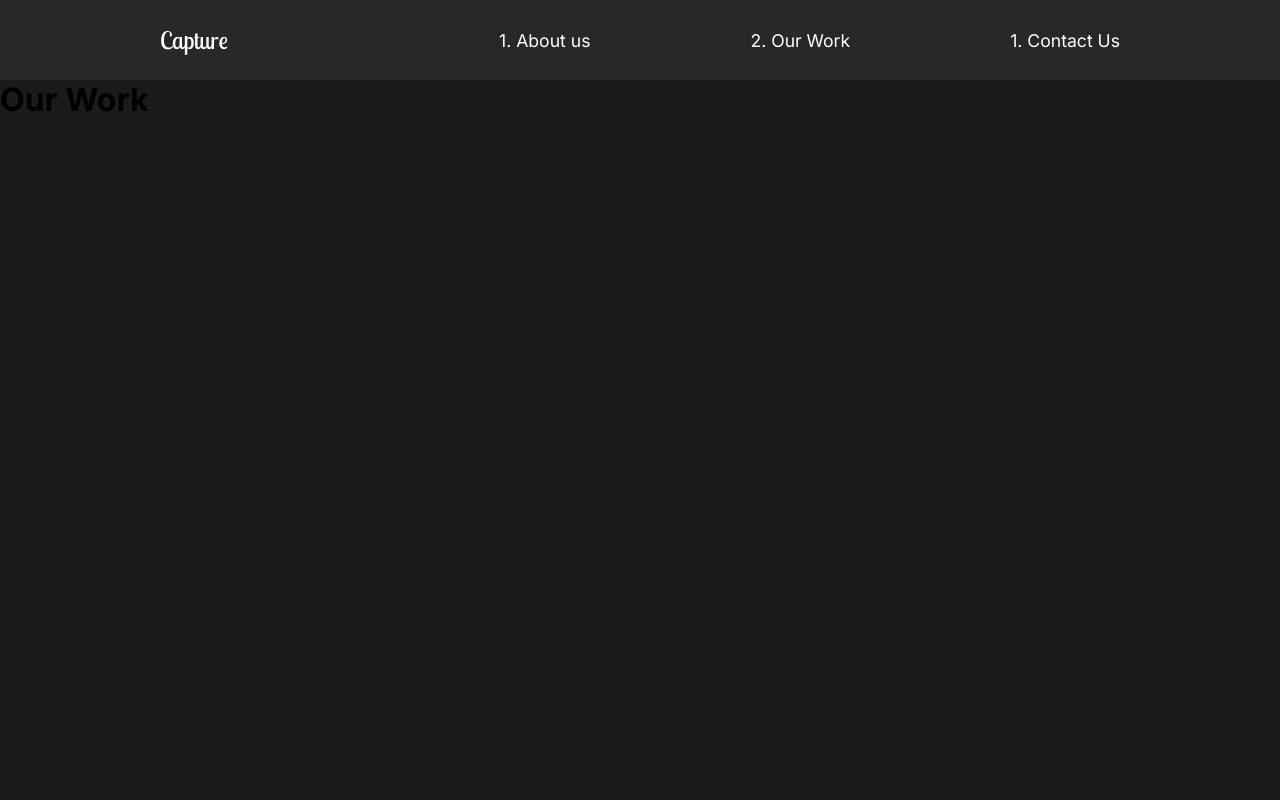
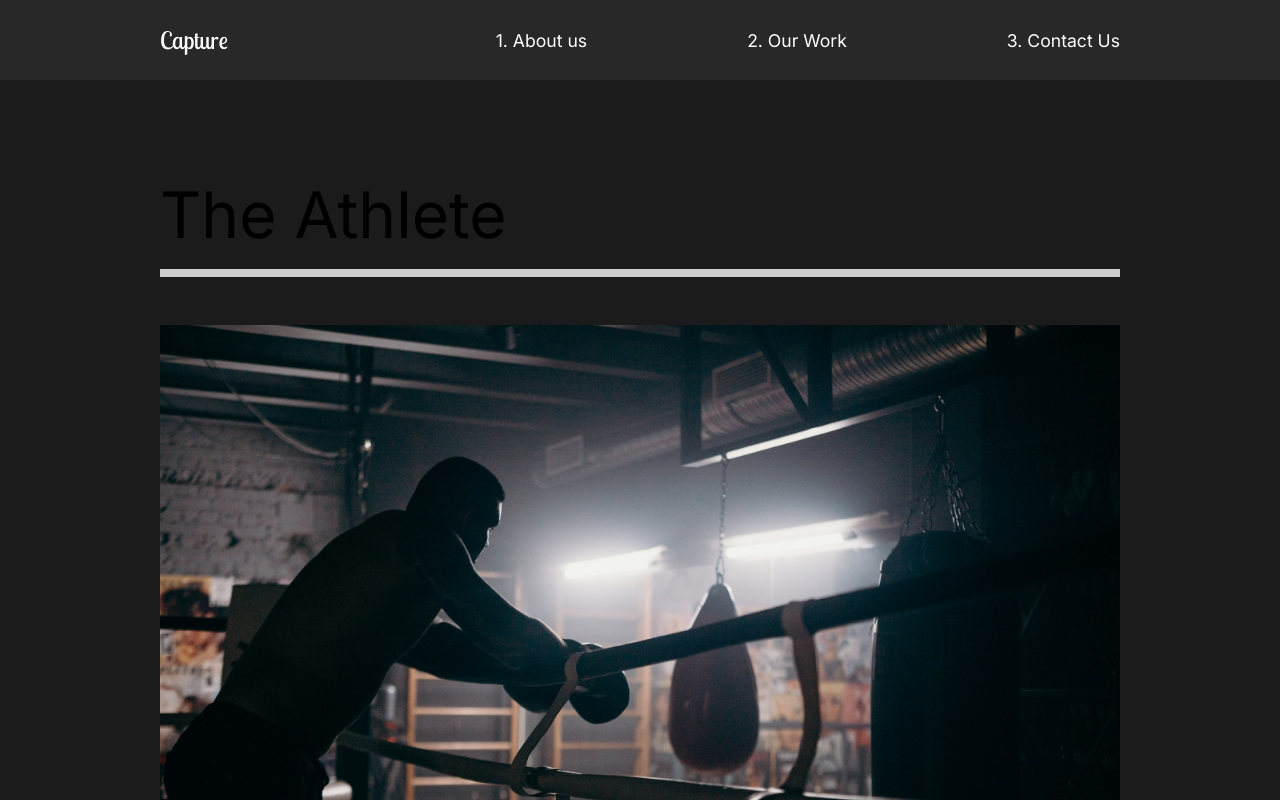
Before and after one commit to nggar/capture-portfolio, a React (Create React App) app: page /work in a window 1280 px wide. Shown: the top 800 px of the page. Built offline with nearby package versions, Linux system fonts and the light colour scheme.

Commit message:
fix Link error at Work.js

```diff
--- a/src/App.js
+++ b/src/App.js
@@ -1,10 +1,10 @@
 // import pages
 import Nav from './components/Nav';
 import HomePage from './pages/Home';
-import OurWork from './pages/OurWork';
+import Works from './pages/Works';
 import ContactUs from './pages/ContactUs';
 // Style
-import GlobalStyle from './components/GlobalStyle';
+import GlobalStyle from './pages/GlobalStyle';
 // Router
 import { Routes, Route } from 'react-router-dom';
 
@@ -14,12 +14,9 @@ function App() {
             <GlobalStyle />
             <Nav />
             <Routes>
-                <Route path="/" exact element={<HomePage />} />
-
-                <Route path="/work" element={<OurWork />} />
-
-                <Route path="/contact" element={<ContactUs />} />
-
+                <Route path='/' element={<HomePage />} />
+                <Route path='work' element={<Works />} />
+                <Route path='contact' element={<ContactUs />} />
             </Routes>
         </div>
     );
--- a/src/components/Nav.js
+++ b/src/components/Nav.js
@@ -4,16 +4,18 @@ import { Link } from 'react-router-dom';
 const Nav = () => {
     return (
         <StyledNav>
-            <h1><Link id="logo" to="/">Capture</Link></h1>
+            <h1>
+                <Link to='/' id="logo">Capture</Link>
+            </h1>
             <ul>
                 <li>
-                    <Link to="/">1. About us</Link>
+                    <Link to='/'>1. About us</Link>
                 </li>
                 <li>
-                    <Link to="/work">2. Our Work</Link>
+                    <Link to='work'>2. Our Work</Link>
                 </li>
                 <li>
-                    <Link to="/contact">1. Contact Us</Link>
+                    <Link to='contact'>3. Contact Us</Link>
                 </li>
             </ul>
         </StyledNav>
--- a/src/pages/OurWork.js
+++ /dev/null
@@ -1,9 +0,0 @@
-const OurWork = () => {
-    return (
-        <div>
-            <h1>Our Work</h1>
-        </div>
-    )
-}
-
-export default OurWork;
--- /dev/null
+++ b/src/pages/Works.js
@@ -0,0 +1,60 @@
+import { Link } from 'react-router-dom';
+import styled from 'styled-components';
+
+// Images
+import athlete from '../img/athlete-small.png';
+import theracer from '../img/theracer-small.png';
+import goodtimes from '../img/goodtimes-small.png';
+
+const Works = () => {
+    return (
+        <StyledWorks>
+            <StyledMovie>
+                <h2>The Athlete</h2>
+                <div className="line"></div>
+                <Link to=''>
+                    <img src={athlete} alt='athlete' />
+                </Link>
+            </StyledMovie>
+            <StyledMovie>
+                <h2>The Racer</h2>
+                <div className="line"></div>
+                <Link to=''>
+                    <img src={theracer} alt="the racer" />
+                </Link>
+            </StyledMovie>
+            <div>
+                <h2>Good Times</h2>
+                <div className="line"></div>
+                <Link to=''>
+                    <img src={goodtimes} alt='goodtimes' />
+                </Link>
+            </div>
+        </StyledWorks>
+    )
+}
+
+// styled
+const StyledWorks = styled.div`
+    min-height: 100vh;
+    overflow: hidden;
+    padding: 5rem 10rem;
+    h2 {
+        padding: 1rem 0rem;
+    }
+`
+const StyledMovie = styled.div`
+    padding-bottom: 10rem;
+    .line {
+        height: 0.5rem;
+        background: #cccccc;
+        margin-bottom: 3rem;
+    }
+    img {
+        width: 100%;
+        height: 70vh;
+        object-fit: cover;
+    }
+`
+
+export default Works;
```
Also changed, not shown: src/pages/GlobalStyle.js (renamed from src/components/GlobalStyle.js).
